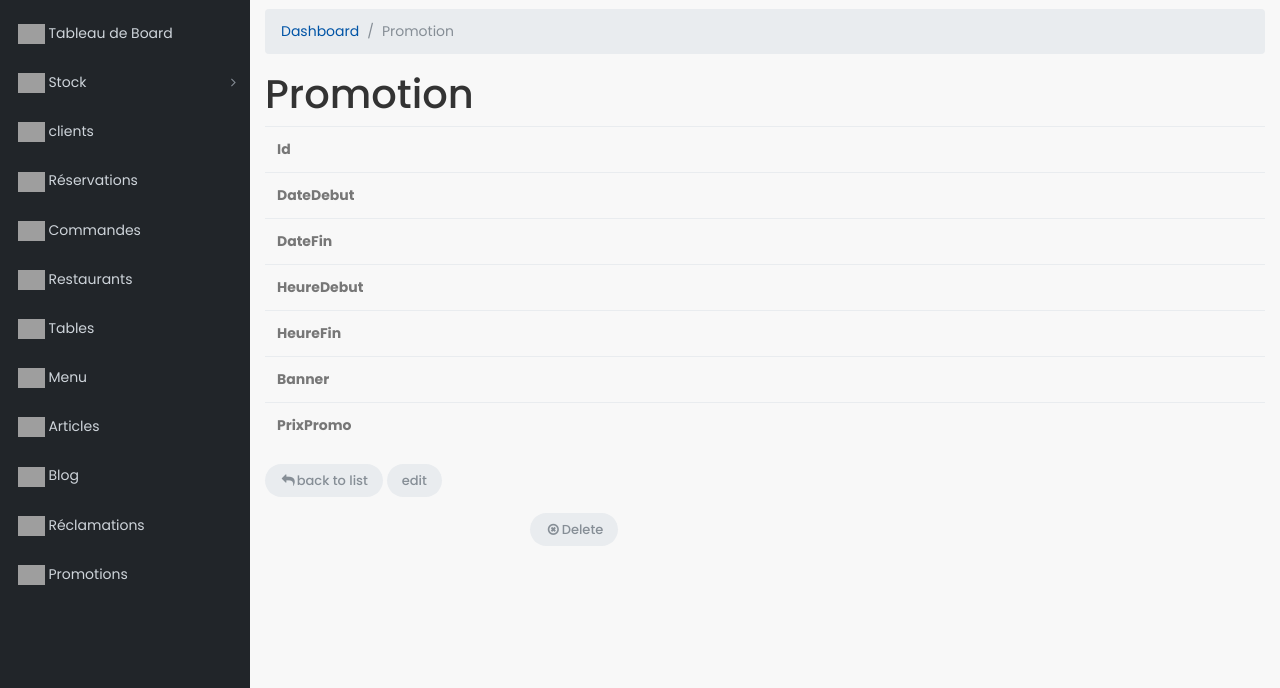
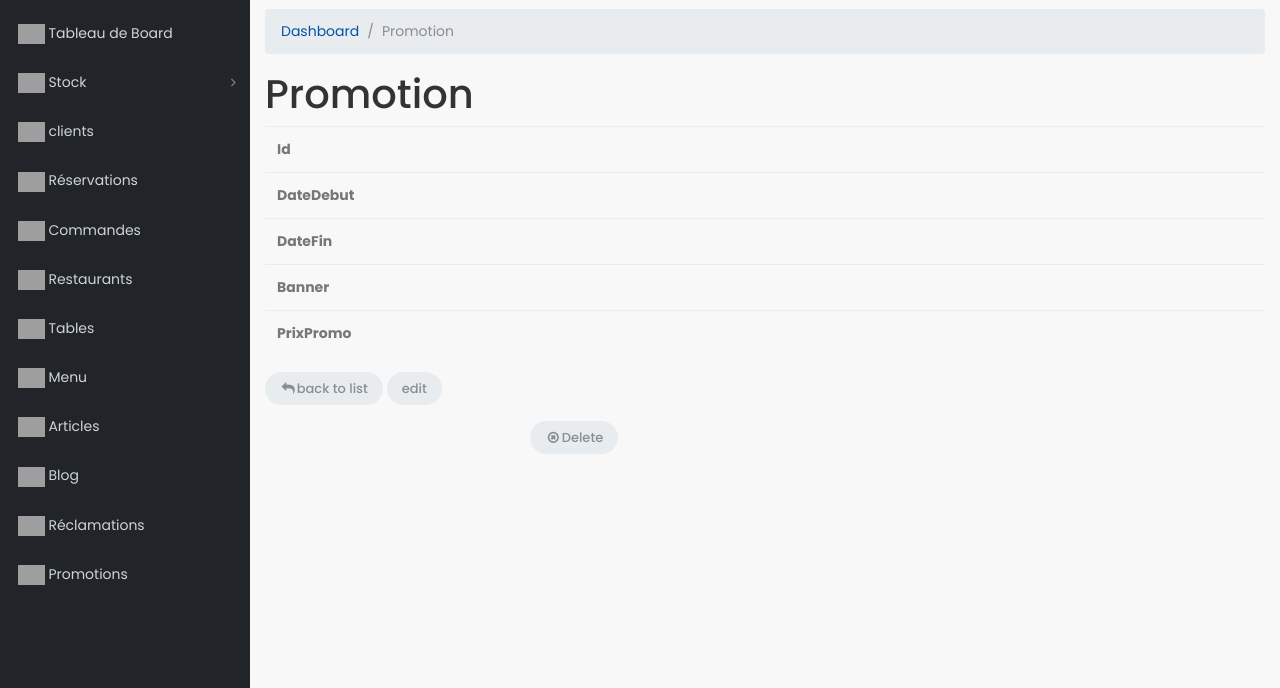
Before and after one commit to MarzoukiAziz/theTakeawayWeb, a Symfony app: template templates/promotion/show.html.twig in a window 1280 px wide. Shown: the part 63-751 px from the top of the page. Run offline with Twig, Linux system fonts and the light colour scheme; the template is opened without the code that fills it, so the values that code supplies are empty; some libraries are stand-ins or nearby versions; grey boxes are pictures that could not be loaded.

Commit message:
fixation for final integration

```diff
--- a/src/Controller/ReservationController.php
+++ b/src/Controller/ReservationController.php
@@ -190,7 +190,7 @@ class ReservationController extends AbstractController
         } else if ($s == "Réfusé") {
             $email->subject('Reservation Réfusé')
                 ->html('
-<h2>R&eacute;servation accept&eacute;e</h2>
+<h2>R&eacute;servation Refuse</h2>
 
 <p>Bonjour ' . $reservation->getClientId()->getNom() . ',</p>
 <p>
--- a/src/Entity/Restaurant.php
+++ b/src/Entity/Restaurant.php
@@ -67,7 +67,7 @@ class Restaurant
     private $telephone;
 
     /**
-     * @ORM\Column(type="array")
+     * @ORM\Column(type="string")
      */
     private $images = [];
 
@@ -188,12 +188,12 @@ class Restaurant
         return $this;
     }
 
-    public function getImages(): ?array
+    public function getImages(): ?string
     {
         return $this->images;
     }
 
-    public function setImages(array $images): self
+    public function setImages(string $images): self
     {
         $this->images = $images;
 
--- a/src/Form/PromotionType.php
+++ b/src/Form/PromotionType.php
@@ -16,8 +16,7 @@ class PromotionType extends AbstractType
         $builder
             ->add('dateDebut')
             ->add('dateFin')
-            ->add('heureDebut')
-            ->add('heureFin')
+
             ->add('banner')
             ->add('prixPromo')
             ->add('element',EntityType::class,[
--- a/templates/promotion/_form.html.twig
+++ b/templates/promotion/_form.html.twig
@@ -6,9 +6,6 @@
     {{ form_start(form,{'attr': {'novalidate': 'novalidate'}} ) }}
     {{ form_row(form.dateDebut, { 'attr': {'class': 'form-control'} }) }}
     {{ form_row(form.dateFin, { 'attr': {'class': 'form-control'} }) }}
-    {{ form_row(form.heureDebut, { 'attr': {'class': 'form-control'} }) }}
-    {{ form_row(form.heureFin, { 'attr': {'class': 'form-control'} }) }}
-
     {{ form_row(form.prixPromo, { 'attr': {'class': 'form-control'} }) }}
      {{ form_row(form.banner, { 'attr': {'class': 'form-control'} }) }}
 
--- a/templates/promotion/index.html.twig
+++ b/templates/promotion/index.html.twig
@@ -22,8 +22,7 @@
                 <th scope="col">Id</th>
                 <th scope="col">DateDebut</th>
                 <th scope="col">DateFin</th>
-                <th scope="col">HeureDebut</th>
-                <th scope="col">HeureFin</th>
+
                 <th scope="col">PrixPromo</th>
                 <th scope="col">Nom du plat</th>
 
@@ -37,8 +36,6 @@
                 <td>{{ promotion.id }}</td>
                 <td>{{ promotion.dateDebut ? promotion.dateDebut|date('Y-m-d') : '' }}</td>
                 <td>{{ promotion.dateFin ? promotion.dateFin|date('Y-m-d') : '' }}</td>
-                <td>{{ promotion.heureDebut ? promotion.heureDebut|date('H:i:s') : '' }}</td>
-                <td>{{ promotion.heureFin ? promotion.heureFin|date('H:i:s') : '' }}</td>
                 <td>{{ promotion.prixPromo }}</td>
                 <td>{{ promotion.element.nom }}</td>
 
--- a/templates/promotion/show.html.twig
+++ b/templates/promotion/show.html.twig
@@ -30,14 +30,7 @@
                 <th>DateFin</th>
                 <td>{{ promotion.dateFin ? promotion.dateFin|date('Y-m-d') : '' }}</td>
             </tr>
-            <tr>
-                <th>HeureDebut</th>
-                <td>{{ promotion.heureDebut ? promotion.heureDebut|date('H:i:s') : '' }}</td>
-            </tr>
-            <tr>
-                <th>HeureFin</th>
-                <td>{{ promotion.heureFin ? promotion.heureFin|date('H:i:s') : '' }}</td>
-            </tr>
+
             <tr>
                 <th>Banner</th>
                 <td><img src="{{ promotion.banner }}"></td>
--- a/templates/restaurant/client/AfficheRC.html.twig
+++ b/templates/restaurant/client/AfficheRC.html.twig
@@ -138,12 +138,11 @@
 
                                         <div class="restaurant-detail-thumb">
                                             <ul class="restaurant-detail-img-carousel">
-                                                {% for img in restaurant.images %}
-                                                    <li><img src="{{ asset('couvertures/'~ img) }}"
+                                                    <li><img src="{{ asset('couvertures/'~ restaurant.images) }}"
                                                              style="width: 600px;height: 400px">
                                                     </li>
 
-                                                {% endfor %}
+
                                             </ul>
                                             <ul class="restaurant-detail-thumb-carousel">
                                                 {% for img in restaurant.images %}
--- a/templates/restaurant/client/index.html.twig
+++ b/templates/restaurant/client/index.html.twig
@@ -205,7 +205,7 @@
 
                                             <div class="widgetx" style="margin-bottom: 20px">
                                                 <div class='widget__photo'
-                                                     style="background-image: url({{ asset('couvertures/'~ r.images| first) }})"></div>
+                                                     style="background-image: url({{ asset('couvertures/'~ r.images) }})"></div>
                                                 <div class='widget__button'>
                                                     <a href="{{ path('restaurant_showC', {'id': r.id}) }}">Plus de
                                                         details</a>
```
Also changed, not shown: src/Entity/Promotion.php (+0 -33 lines), src/Entity/Reservation.php (+24 -0 lines), templates/promofront/index.html.twig (+13 -13 lines), public/assets/front-office/images/resource/app-mockup.png, public/couvertures/PROMO.jpg (added), public/couvertures/promoafter.jpg (added), public/couvertures/promobefore.jpg (added), public/qr-code/58.png (added).
